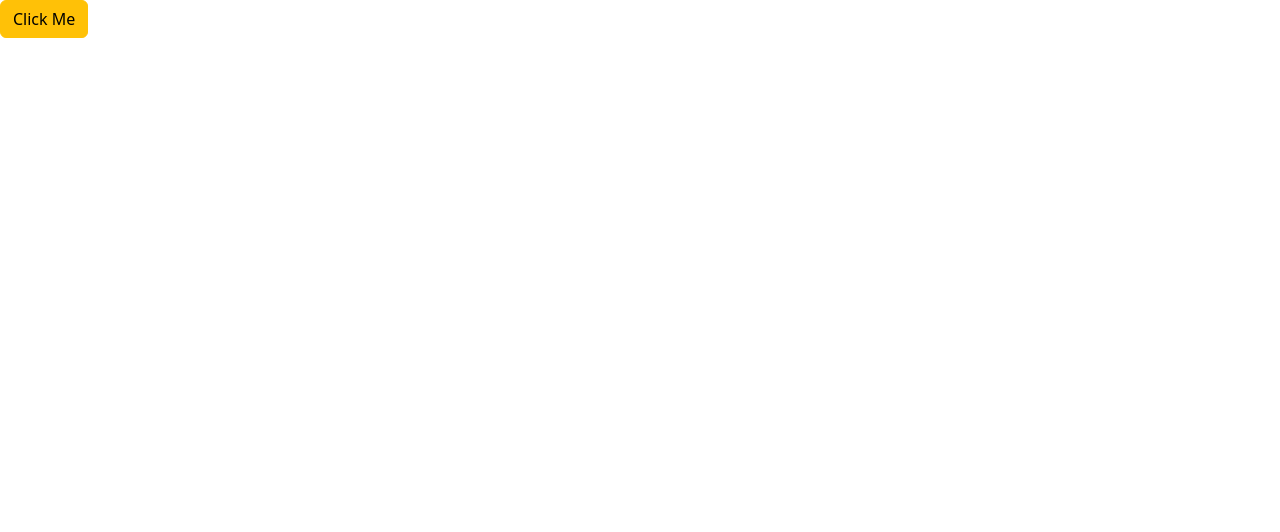
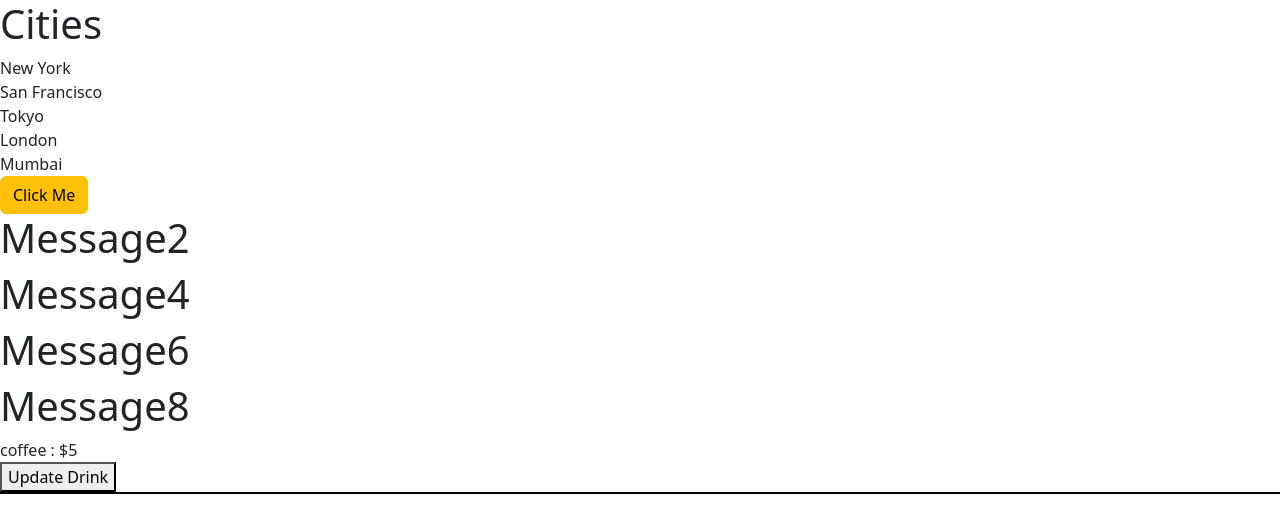
Before and after one commit to josephArinaitwe/basics, a React (Vite) app: page / in a window 1280 px wide. Shown: the top 532 px of the page. Built offline with nearby package versions, Linux system fonts and the light colour scheme.

Commit message:
state management

```diff
--- a/package.json
+++ b/package.json
@@ -9,6 +9,7 @@
     "preview": "vite preview"
   },
   "dependencies": {
+    "@types/styled-components": "^5.1.35",
     "bootstrap": "^5.3.8",
     "react": "^18.2.0",
     "react-dom": "^18.2.0",
--- a/src/App.tsx
+++ b/src/App.tsx
@@ -18,6 +18,14 @@ function App(){
   //   </div>
   // )
   const [showAlert, setShowAlert] = useState(false);
+  const [drink, setDrink] = useState({
+    name: 'coffee',
+    price: 5
+  })
+
+  const [person, setPerson] = useState(
+    {firstname: 'John', lastname: 'Doe'}
+  )
 
   const handleClick = () => {
     setShowAlert(true);
@@ -27,7 +35,14 @@ function App(){
     setShowAlert(false);
   }
 
-return( <div >
+  const handleUpdateDrink = () => {
+    setDrink({name: 'Latte', price: 6});
+  }
+
+return(
+<div >
+
+  <ListGroup items={['New York', 'San Francisco', 'Tokyo', 'London', 'Mumbai']} heading="Cities" onSelectItem={(item) => console.log(item)} />
 
     {/* <Button onClick={() => console.log('Button clicked!')} color="success">Click Me</Button > */}
     { showAlert &&
@@ -36,8 +51,20 @@ return( <div >
       </Alert>
     }
     <Button onClick={handleClick} color="warning">Click Me</Button >
+
+    <Message />
+     <Message />
+      <Message />
+       <Message />
+      <div>{drink.name} : ${drink.price}</div>
+       <button onClick={handleUpdateDrink}>Update Drink</button>
+       <form action=""></form>
+       <form action="inpu" className="border border-black"></form>
+
   </div>
   );
+
+
 
 }
 
--- a/src/components/ListGroup.tsx
+++ b/src/components/ListGroup.tsx
@@ -1,10 +1,13 @@
 import { useState } from "react";
+
 
 interface Props {
     items: string[];
     heading: string;
     onSelectItem: (item: string) => void;
 }
+
+
 
 function ListGroup({items, heading, onSelectItem}: Props) {
 
@@ -22,7 +25,6 @@ function ListGroup({items, heading, onSelectItem}: Props) {
     <ul className="list-group">
       {items.map((item, index) =>
           <li key={item}
-          className={selectedIndex === index ? 'list-group-item active' : 'list-group-item'}
           onClick={() => { setSelectedIndex(index); onSelectItem(item); }}> {item}</li>
       )}
     </ul>
--- a/src/message.tsx
+++ b/src/message.tsx
@@ -1,7 +1,8 @@
+let count = 0;
 function Message(){
     //
-    const name = 'Joseph';
-    return <h1>Hello {name}</h1>;
+    count++;
+    return <h1>Message{count}</h1>;
 }
 
 export default Message;
```
Also changed, not shown: 1 other file (tests, documents, lock files or other folders).
